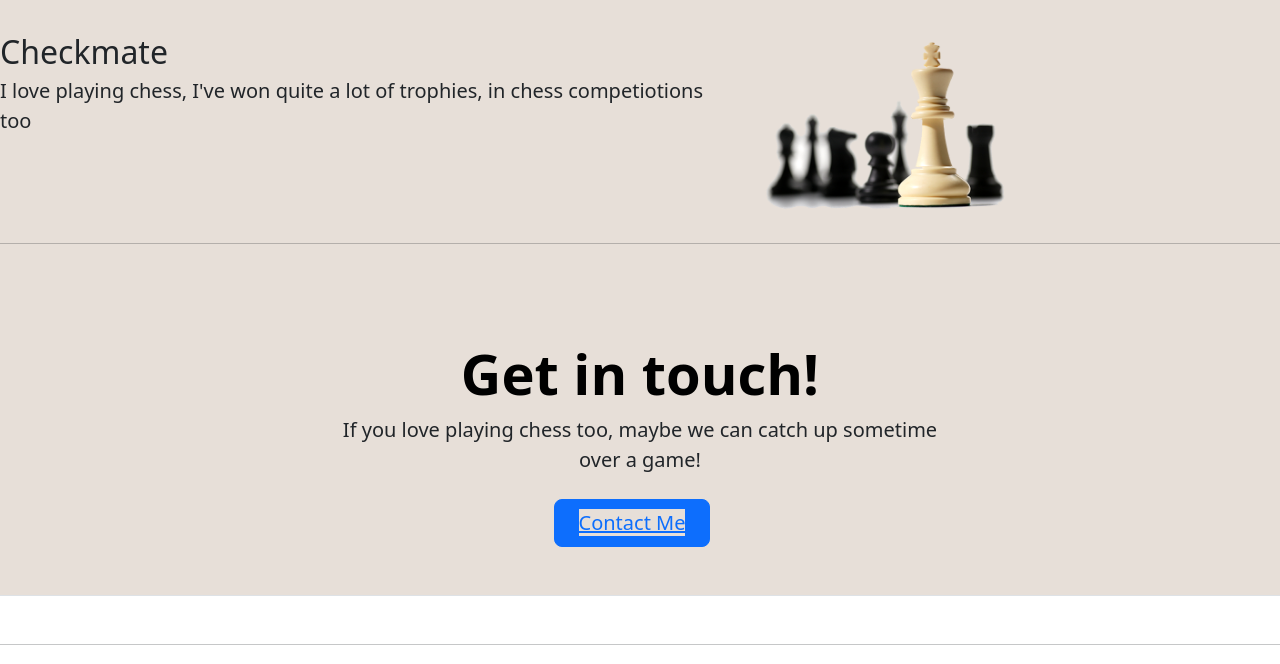
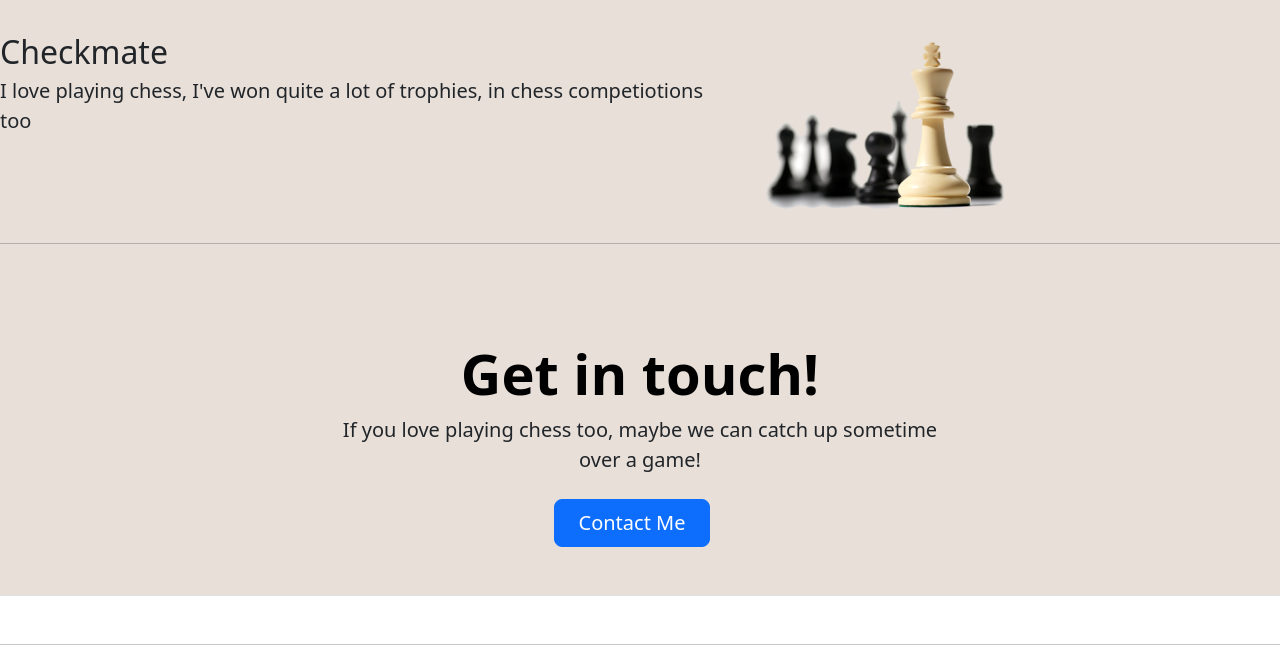
Before and after one commit to 09Farhan/Full-Stack-WebDev, a plain HTML site: page Full Stack WebDev/Projects/capstone-project/Personal-Website/index.html in a window 1280 px wide. Shown: the part 1722-2386 px from the top of the page. Drawn offline with nearby package versions, Linux system fonts and the light colour scheme.

Commit message:
Update styles.css as required
more updates coming soon....

```diff
--- a/Full Stack WebDev/Projects/capstone-project/Personal-Website/styles.css
+++ b/Full Stack WebDev/Projects/capstone-project/Personal-Website/styles.css
@@ -18,3 +18,16 @@ span{
     padding-bottom: 100px;
     text-decoration: underline;
 }
+
+.mail{
+    text-decoration: none;
+    text-transform: none;
+    background-color: transparent;
+    color: white;
+
+}
+
+.nav{
+    justify-content: center;
+    align-items: center;
+}
```
